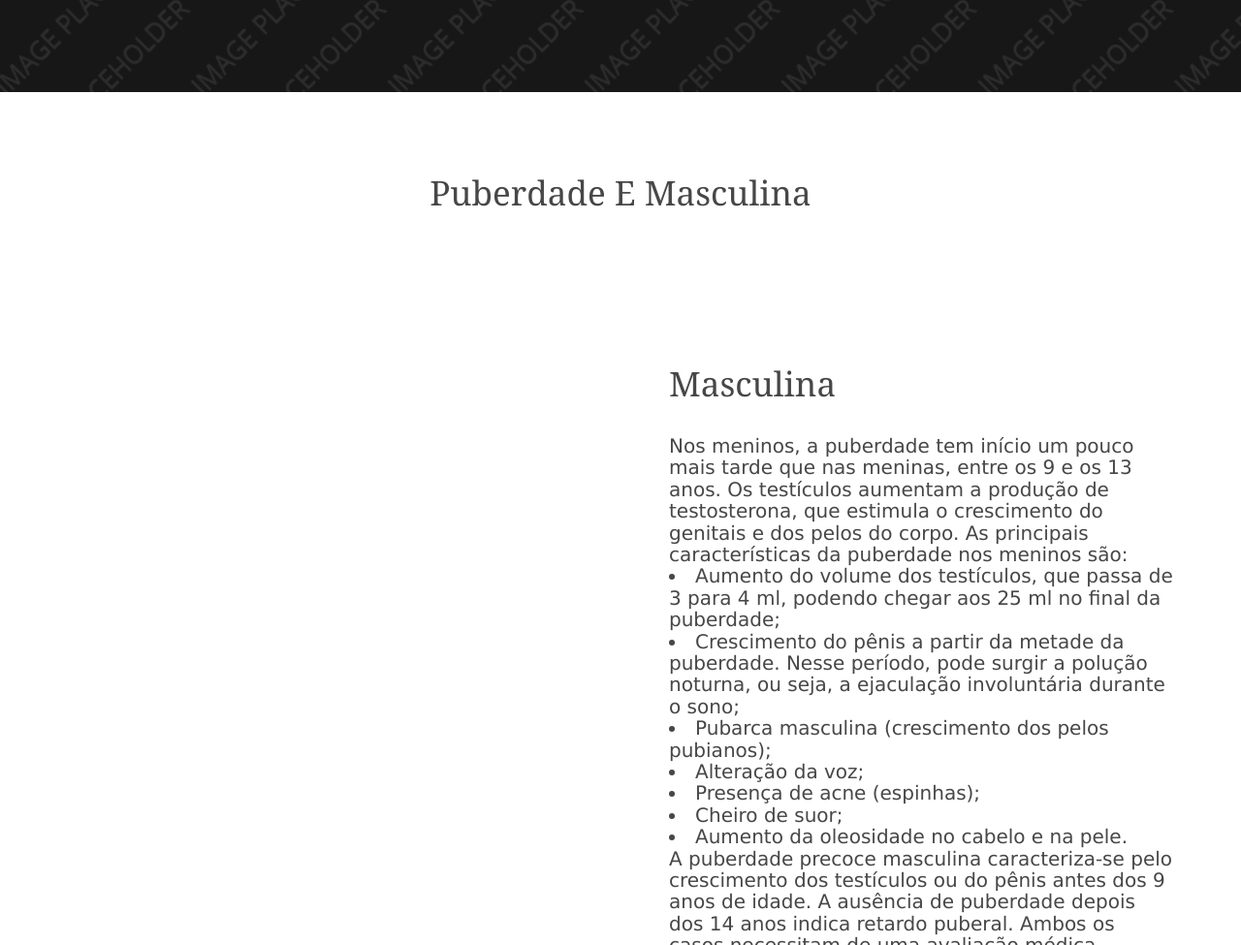
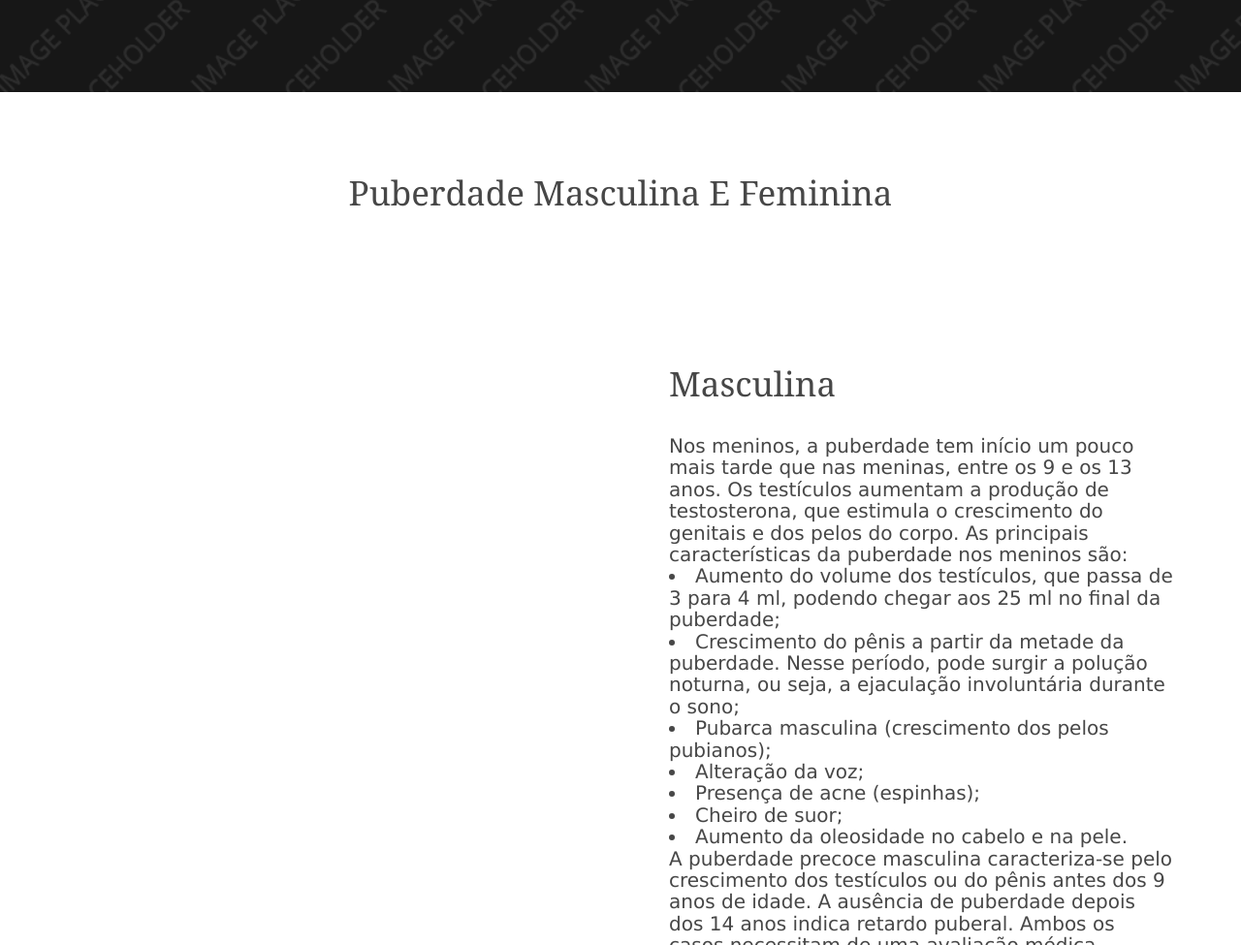
Before and after one commit to MillenyJ/site-biologia, a plain HTML site: page index.html in a window 1280 px wide. Shown: the part 1039-2014 px from the top of the page at 97% size. Drawn offline with Linux system fonts and the light colour scheme; files whose address does not match are found by name.

Commit message:
coreção

```diff
--- a/index.html
+++ b/index.html
@@ -26,7 +26,7 @@
     <div class="wrapper row3">
       <main class="hoc container clear">
         <div class="sectiontitle">
-          <h6 class="heading font-x3">Puberdade e Masculina</h6>
+          <h6 class="heading font-x3">Puberdade Masculina e Feminina</h6>
         </div>
         <div class="posts">
           <figure class="group">
```
